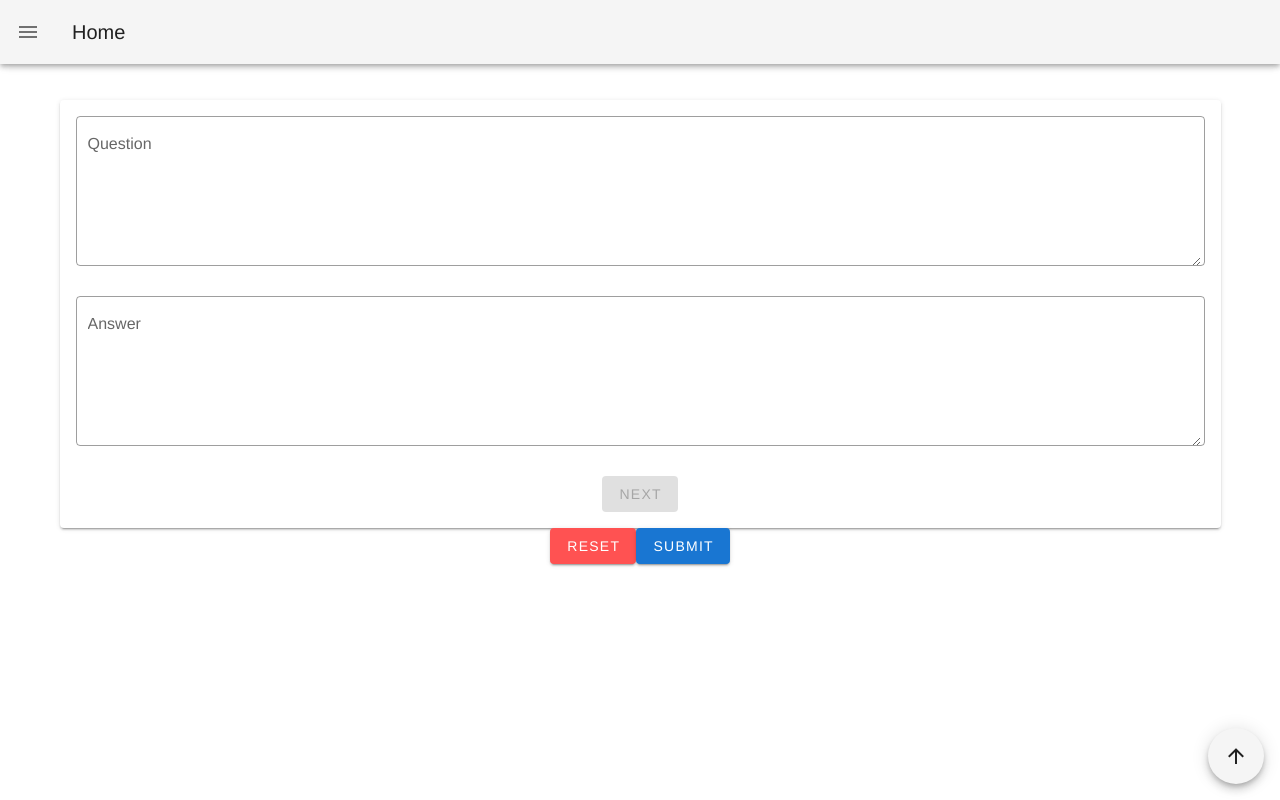
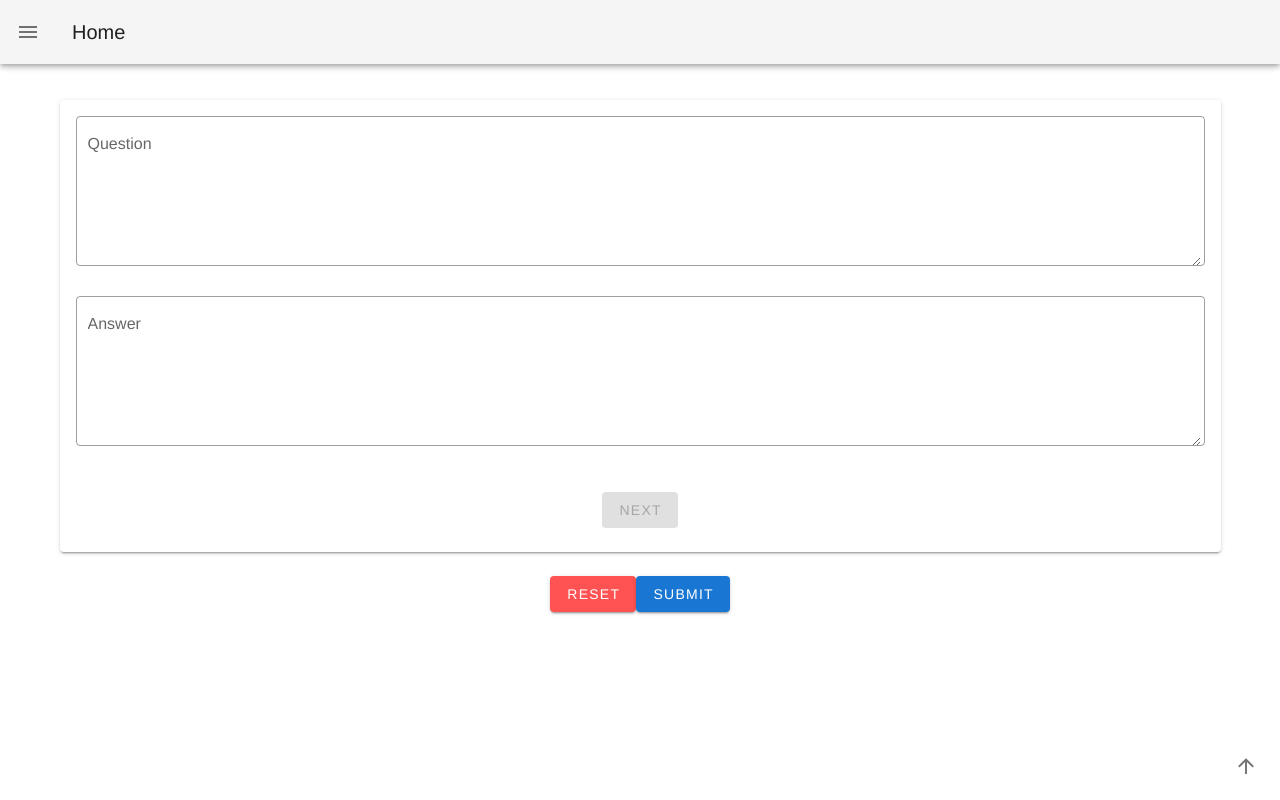
Before and after one commit to chessmadridista/contemdeep, a Vue app in the folder app/: page / in a window 1280 px wide. Built offline with nearby package versions, Linux system fonts and the light colour scheme.

Commit message:
Add bottom padding and margin to the card.

```diff
--- a/app/src/components/Home.vue
+++ b/app/src/components/Home.vue
@@ -17,6 +17,7 @@
             </template>
         </v-snackbar>
         <v-card
+        class="pb-6 mb-6"
         v-for="exchange of exchanges"
         :key="exchange.exchangeID">
             <v-card-text>
@@ -40,6 +41,7 @@
                 @input="isExchangeValid(exchange)"
                 >
                 </v-textarea>
+            </v-card-text>
             <div>
                 <v-btn
                 color="error"
@@ -55,7 +57,6 @@
                     Next
                 </v-btn>
             </div>
-            </v-card-text>
         </v-card>
         <div>
             <v-btn
@@ -71,7 +72,7 @@
         </div>
         <v-btn
         fixed
-        fab
+        icon
         bottom
         right
         @click="goToTop()">
```
Lines whose indentation alone changed are shown as unchanged.
